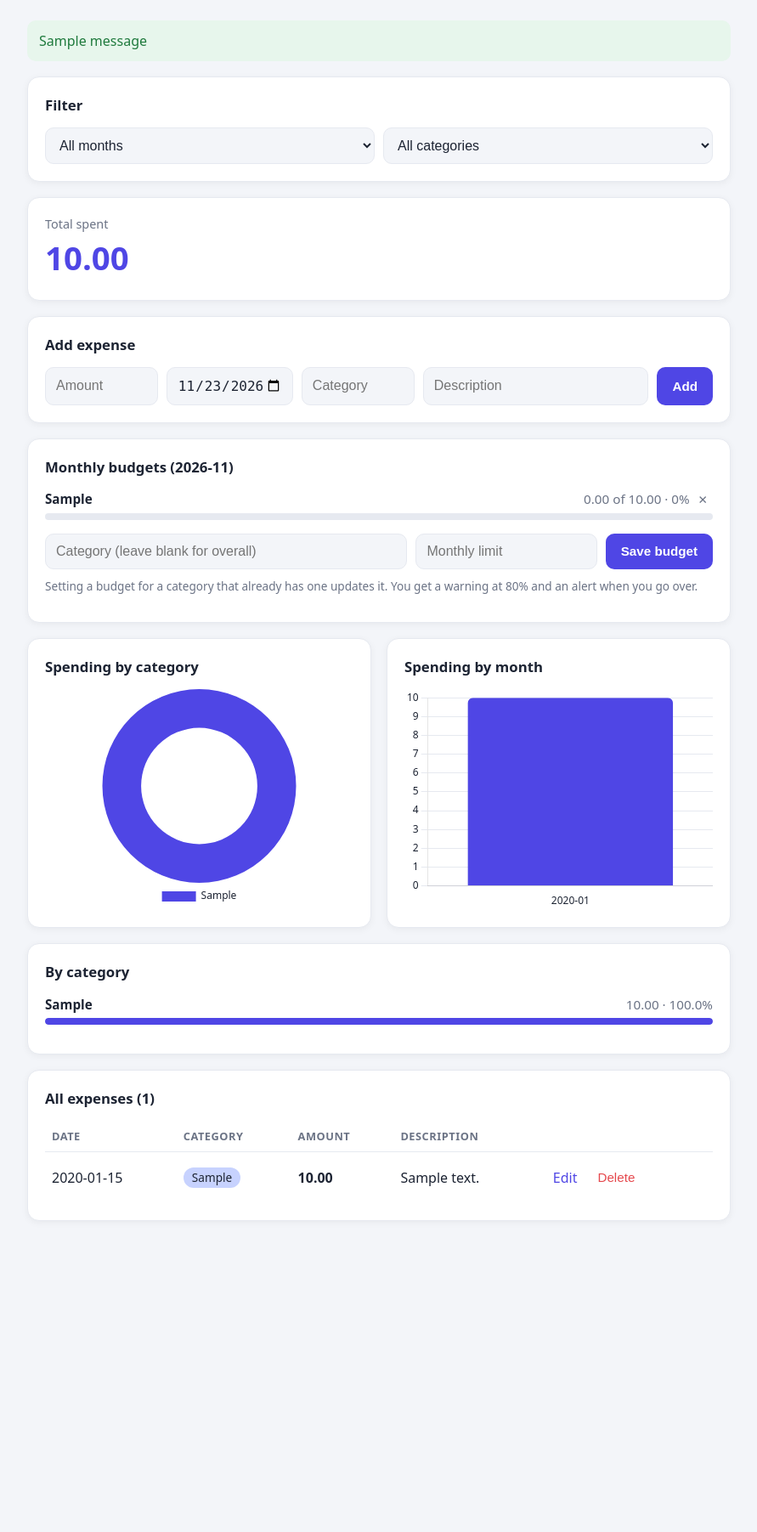
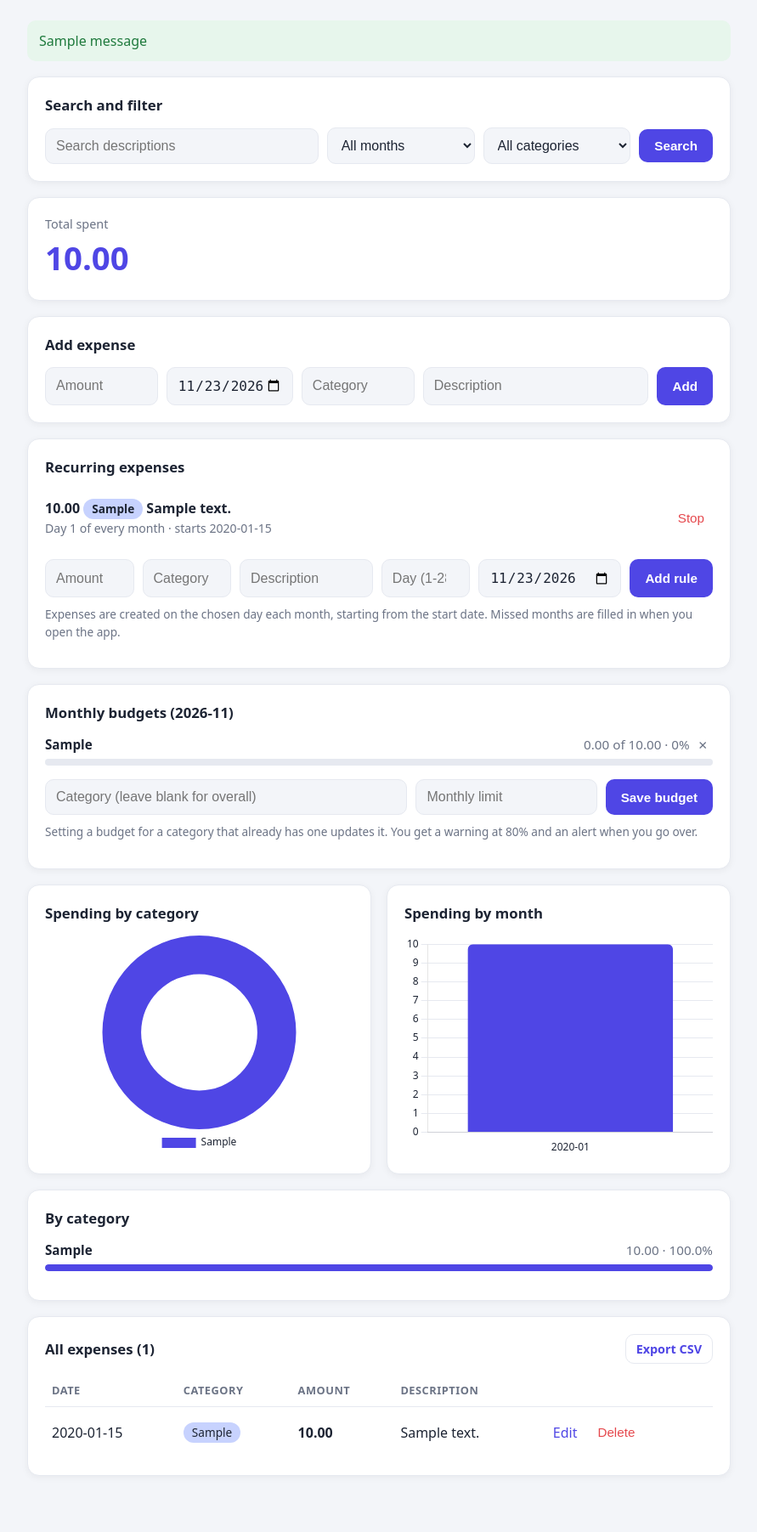
Before and after one commit to Roycline-ux/expense-tracker, a Flask app: page / in a window 1280 px wide. Shown: the part 130-1933 px from the top of the page at 85% size, without its empty margins (194-1085 px from the left). Before the commit the page ends 1567 px from the top, so only its background shows below. Run offline with Flask 3, Linux system fonts and the light colour scheme; the visitor is signed in with stand-in values (Sample User, id 1); tables that the repository leaves empty hold one stand-in row (values such as "Sample post"); one stand-in notice (Sample message) is shown.

Commit message:
Add search, CSV export and recurring expenses

```diff
--- a/app.py
+++ b/app.py
@@ -1,3 +1,5 @@
+import csv
+import io
 import os
 import re
 import sqlite3
@@ -5,7 +7,7 @@ from datetime import date
 from functools import wraps
 from flask import (
     Flask, render_template, request, redirect,
-    url_for, flash, session, g,
+    url_for, flash, session, g, Response,
 )
 from werkzeug.security import generate_password_hash, check_password_hash
 
@@ -31,6 +33,17 @@ def parse_date(text):
     except (ValueError, TypeError):
         return None
     if d > date.today():
+        return None
+    return d.isoformat()
+
+
+def parse_start_date(text):
+    """Like parse_date, but a future start date is allowed."""
+    try:
+        d = date.fromisoformat(text)
+    except (ValueError, TypeError):
+        return None
+    if d.year < 2000:
         return None
     return d.isoformat()
 
@@ -79,6 +92,21 @@ def init_db():
                 category TEXT NOT NULL DEFAULT '',
                 amount REAL NOT NULL,
                 UNIQUE (user_id, category)
+            )
+            """
+        )
+        # last_month remembers the newest month already generated ('YYYY-MM')
+        conn.execute(
+            """
+            CREATE TABLE IF NOT EXISTS recurring (
+                id INTEGER PRIMARY KEY AUTOINCREMENT,
+                user_id INTEGER NOT NULL,
+                amount REAL NOT NULL,
+                category TEXT NOT NULL,
+                description TEXT,
+                day INTEGER NOT NULL,
+                start_date TEXT NOT NULL,
+                last_month TEXT NOT NULL DEFAULT ''
             )
             """
         )
@@ -182,6 +210,68 @@ def logout():
     return redirect(url_for("login"))
 
 
+def get_filters():
+    """Read the month, category and search text from the URL."""
+    month = request.args.get("month", "")
+    if not MONTH_RE.fullmatch(month):
+        month = ""
+    category = request.args.get("category", "").strip().lower()
+    q = request.args.get("q", "").strip()[:100]
+    return month, category, q
+
+
+def build_where(uid, month, category, q):
+    """Build a safe WHERE clause (values are passed as parameters)."""
+    where = "user_id = ?"
+    params = [uid]
+    if month:
+        where += " AND substr(date, 1, 7) = ?"
+        params.append(month)
+    if category:
+        where += " AND category = ?"
+        params.append(category)
+    if q:
+        escaped = q.replace("\\", "\\\\").replace("%", "\\%").replace("_", "\\_")
+        where += " AND description LIKE ? ESCAPE '\\'"
+        params.append(f"%{escaped}%")
+    return where, params
+
+
+def apply_recurring(conn, uid):
+    """Create any recurring expenses that are due and not yet created."""
+    today = date.today()
+    rules = conn.execute(
+        "SELECT * FROM recurring WHERE user_id = ?", (uid,)
+    ).fetchall()
+
+    for r in rules:
+        start = date.fromisoformat(r["start_date"])
+        last = r["last_month"]
+        y, m = start.year, start.month
+
+        while True:
+            due = date(y, m, r["day"])
+            if due > today:
+                break
+            ym = f"{y:04d}-{m:02d}"
+            if due >= start and ym > last:
+                conn.execute(
+                    "INSERT INTO expenses (amount, category, description, date, user_id) "
+                    "VALUES (?, ?, ?, ?, ?)",
+                    (r["amount"], r["category"], r["description"], due.isoformat(), uid),
+                )
+                last = ym
+            m += 1
+            if m > 12:
+                m = 1
+                y += 1
+
+        if last != r["last_month"]:
+            conn.execute(
+                "UPDATE recurring SET last_month = ? WHERE id = ?", (last, r["id"])
+            )
+
+
 def build_budget_status(conn, uid, this_month):
     """Compare this month's spending with each budget."""
     rows = conn.execute(
@@ -232,28 +322,14 @@ def index():
     today = date.today().isoformat()
     this_month = today[:7]
 
-    month = request.args.get("month", "")
-    if not MONTH_RE.fullmatch(month):
-        month = ""
-    category = request.args.get("category", "").strip().lower()
-
-    where = "user_id = ?"
-    params = [uid]
-    if month:
-        where += " AND substr(date, 1, 7) = ?"
-        params.append(month)
-    if category:
-        where += " AND category = ?"
-        params.append(category)
-
-    # The monthly chart ignores the month filter but keeps the category filter
-    chart_where = "user_id = ?"
-    chart_params = [uid]
-    if category:
-        chart_where += " AND category = ?"
-        chart_params.append(category)
+    month, category, q = get_filters()
+    where, params = build_where(uid, month, category, q)
+    # The monthly chart ignores the month filter but keeps category and search
+    chart_where, chart_params = build_where(uid, "", category, q)
 
     with get_connection() as conn:
+        apply_recurring(conn, uid)
+
         expenses = conn.execute(
             f"SELECT * FROM expenses WHERE {where} ORDER BY date DESC, id DESC",
             params,
@@ -297,6 +373,10 @@ def index():
             )
         ]
         budget_status = build_budget_status(conn, uid, this_month)
+        recurring = conn.execute(
+            "SELECT * FROM recurring WHERE user_id = ? ORDER BY day, id",
+            (uid,),
+        ).fetchall()
 
     alerts = []
     for b in budget_status:
@@ -328,11 +408,54 @@ def index():
         this_month=this_month,
         month=month,
         category=category,
+        q=q,
         month_options=month_options,
         category_options=category_options,
         budget_status=budget_status,
         alerts=alerts,
         warn_at=WARN_AT,
+        recurring=recurring,
+    )
+
+
+def csv_safe(value):
+    """Stop spreadsheet apps from running text that starts like a formula."""
+    text = "" if value is None else str(value)
+    if text and text[0] in "=+-@\t\r":
+        return "'" + text
+    return text
+
+
+@app.route("/export")
+@login_required
+def export_csv():
+    month, category, q = get_filters()
+    where, params = build_where(g.user["id"], month, category, q)
+
+    with get_connection() as conn:
+        rows = conn.execute(
+            f"SELECT date, category, amount, description FROM expenses "
+            f"WHERE {where} ORDER BY date DESC, id DESC",
+            params,
+        ).fetchall()
+
+    out = io.StringIO()
+    writer = csv.writer(out)
+    writer.writerow(["Date", "Category", "Amount", "Description"])
+    for r in rows:
+        writer.writerow([
+            r["date"],
+            csv_safe(r["category"]),
+            f"{r['amount']:.2f}",
+            csv_safe(r["description"]),
+        ])
+
+    filename = f"expenses-{date.today().isoformat()}.csv"
+    # The leading BOM lets Excel read the file as UTF-8
+    return Response(
+        "\ufeff" + out.getvalue(),
+        mimetype="text/csv",
+        headers={"Content-Disposition": f'attachment; filename="{filename}"'},
     )
 
 
@@ -423,6 +546,59 @@ def delete(expense_id):
     return redirect(url_for("index"))
 
 
+@app.route("/recurring", methods=["POST"])
+@login_required
+def add_recurring():
+    try:
+        amount = float(request.form["amount"])
+    except (ValueError, KeyError):
+        flash("Please enter a valid amount.")
+        return redirect(url_for("index"))
+
+    if amount <= 0:
+        flash("Amount must be greater than zero.")
+        return redirect(url_for("index"))
+
+    try:
+        day = int(request.form["day"])
+    except (ValueError, KeyError):
+        flash("Please enter a day of the month from 1 to 28.")
+        return redirect(url_for("index"))
+
+    if day < 1 or day > 28:
+        flash("Day must be between 1 and 28.")
+        return redirect(url_for("index"))
+
+    start = parse_start_date(request.form.get("start", ""))
+    if start is None:
+        flash("Please enter a valid start date.")
+        return redirect(url_for("index"))
+
+    category = request.form.get("category", "").strip().lower() or "other"
+    description = request.form.get("description", "").strip()
+
+    with get_connection() as conn:
+        conn.execute(
+            "INSERT INTO recurring (user_id, amount, category, description, day, start_date) "
+            "VALUES (?, ?, ?, ?, ?, ?)",
+            (g.user["id"], amount, category, description, day, start),
+        )
+    flash("Recurring expense saved. Due expenses are added automatically.")
+    return redirect(url_for("index"))
+
+
+@app.route("/recurring/delete/<int:recurring_id>", methods=["POST"])
+@login_required
+def delete_recurring(recurring_id):
+    with get_connection() as conn:
+        conn.execute(
+            "DELETE FROM recurring WHERE id = ? AND user_id = ?",
+            (recurring_id, g.user["id"]),
+        )
+    flash("Recurring expense stopped. Past expenses were kept.")
+    return redirect(url_for("index"))
+
+
 @app.route("/budget", methods=["POST"])
 @login_required
 def set_budget():
--- a/templates/index.html
+++ b/templates/index.html
@@ -84,6 +84,7 @@
 
     form.add { display: grid; grid-template-columns: 1fr 1fr 1fr 2fr auto; gap: 10px; }
     form.budget { display: grid; grid-template-columns: 2fr 1fr auto; gap: 10px; margin-top: 16px; }
+    form.recurring-form { display: grid; grid-template-columns: 1fr 1fr 1.5fr 1fr 1fr auto; gap: 10px; margin-top: 16px; }
     form.filter { display: flex; flex-wrap: wrap; gap: 10px; align-items: center; }
     input, select {
       padding: 11px 12px;
@@ -94,7 +95,8 @@
       font-size: 1rem;
       width: 100%;
     }
-    form.filter select { width: auto; min-width: 150px; flex: 1; }
+    form.filter select { width: auto; min-width: 140px; flex: 1; }
+    form.filter input[type="search"] { width: auto; min-width: 180px; flex: 2; }
     input:focus, select:focus { outline: 2px solid var(--primary); border-color: transparent; }
 
     button {
@@ -117,8 +119,21 @@
     a.edit:hover { background: rgba(79, 70, 229, 0.12); }
     a.clear { color: var(--muted); text-decoration: none; font-size: 0.9rem; padding: 6px 4px; }
     a.clear:hover { color: var(--text); }
+    a.export {
+      color: var(--primary);
+      text-decoration: none;
+      font-weight: 600;
+      font-size: 0.9rem;
+      border: 1px solid var(--border);
+      padding: 6px 12px;
+      border-radius: 10px;
+      white-space: nowrap;
+    }
+    a.export:hover { background: rgba(79, 70, 229, 0.12); }
     .actions { display: flex; align-items: center; gap: 4px; }
     .actions form { margin: 0; }
+    .card-head { display: flex; justify-content: space-between; align-items: center; gap: 10px; margin-bottom: 14px; }
+    .card-head h2 { margin: 0; }
 
     .cat-row { margin-bottom: 14px; }
     .cat-top { display: flex; justify-content: space-between; font-size: 0.95rem; margin-bottom: 5px; gap: 8px; }
@@ -133,6 +148,20 @@
     .budget-del { display: inline; margin: 0; }
     .budget-del button { background: transparent; color: var(--muted); padding: 0 6px; font-size: 0.85rem; font-weight: 500; }
     .budget-del button:hover { background: transparent; color: var(--danger); }
+
+    .rec-row {
+      display: flex;
+      justify-content: space-between;
+      align-items: center;
+      gap: 10px;
+      padding: 10px 0;
+      border-bottom: 1px solid var(--border);
+    }
+    .rec-row:last-of-type { border-bottom: none; }
+    .rec-info { min-width: 0; }
+    .rec-title { font-weight: 600; }
+    .rec-sub { color: var(--muted); font-size: 0.88rem; }
+    .rec-row form { margin: 0; }
 
     .table-wrap { overflow-x: auto; }
     table { width: 100%; border-collapse: collapse; min-width: 560px; }
@@ -164,8 +193,8 @@
     .chart-box { position: relative; height: 260px; }
 
     @media (max-width: 640px) {
-      form.add, form.budget { grid-template-columns: 1fr; }
-      form.filter select { width: 100%; }
+      form.add, form.budget, form.recurring-form { grid-template-columns: 1fr; }
+      form.filter select, form.filter input[type="search"] { width: 100%; }
       .total { font-size: 2rem; }
       .charts { grid-template-columns: 1fr; }
     }
@@ -192,8 +221,9 @@
     {% endfor %}
 
     <div class="card">
-      <h2>Filter</h2>
+      <h2>Search and filter</h2>
       <form class="filter" method="GET" action="{{ url_for('index') }}">
+        <input type="search" name="q" value="{{ q }}" placeholder="Search descriptions" maxlength="100">
         <select name="month" onchange="this.form.submit()">
           <option value="">All months</option>
           {% for m in month_options %}
@@ -206,18 +236,18 @@
             <option value="{{ c }}" {% if c == category %}selected{% endif %}>{{ c|capitalize }}</option>
           {% endfor %}
         </select>
-        {% if month or category %}
-          <a class="clear" href="{{ url_for('index') }}">Clear filters</a>
+        <button type="submit">Search</button>
+        {% if month or category or q %}
+          <a class="clear" href="{{ url_for('index') }}">Clear</a>
         {% endif %}
-        <noscript><button type="submit">Apply</button></noscript>
       </form>
     </div>
 
     <div class="card">
       <div class="total-label">
         Total spent
-        {% if month or category %}
-          (filtered{% if month %}: {{ month }}{% endif %}{% if category %}{% if month %}, {% else %}: {% endif %}{{ category }}{% endif %})
+        {% if month or category or q %}
+          (filtered{% if month %}: {{ month }}{% endif %}{% if category %}, {{ category }}{% endif %}{% if q %}, "{{ q }}"{% endif %})
         {% endif %}
       </div>
       <div class="total">{{ "{:,.2f}".format(total) }}</div>
@@ -232,6 +262,42 @@
         <input type="text" name="description" placeholder="Description">
         <button type="submit">Add</button>
       </form>
+    </div>
+
+    <div class="card">
+      <h2>Recurring expenses</h2>
+      {% if recurring %}
+        {% for r in recurring %}
+          <div class="rec-row">
+            <div class="rec-info">
+              <div class="rec-title">
+                {{ "{:,.2f}".format(r["amount"]) }}
+                <span class="tag">{{ r["category"] }}</span>
+                {% if r["description"] %}{{ r["description"] }}{% endif %}
+              </div>
+              <div class="rec-sub">Day {{ r["day"] }} of every month &middot; starts {{ r["start_date"] }}</div>
+            </div>
+            <form method="POST" action="{{ url_for('delete_recurring', recurring_id=r['id']) }}"
+                  onsubmit="return confirm('Stop this recurring expense? Past expenses are kept.');">
+              <button class="del" type="submit">Stop</button>
+            </form>
+          </div>
+        {% endfor %}
+      {% else %}
+        <p class="empty">No recurring expenses yet.</p>
+      {% endif %}
+
+      <form class="recurring-form" method="POST" action="{{ url_for('add_recurring') }}">
+        <input type="number" name="amount" step="0.01" min="0.01" placeholder="Amount" required>
+        <input type="text" name="category" placeholder="Category">
+        <input type="text" name="description" placeholder="Description">
+        <input type="number" name="day" min="1" max="28" placeholder="Day (1-28)" required>
+        <input type="date" name="start" value="{{ today }}" title="Start date" required>
+        <button type="submit">Add rule</button>
+      </form>
+      <p class="hint" style="margin-top:10px;">
+        Expenses are created on the chosen day each month, starting from the start date. Missed months are filled in when you open the app.
+      </p>
     </div>
 
     <div class="card">
@@ -300,7 +366,12 @@
     </div>
 
     <div class="card">
-      <h2>All expenses ({{ expenses|length }})</h2>
+      <div class="card-head">
+        <h2>All expenses ({{ expenses|length }})</h2>
+        {% if expenses %}
+          <a class="export" href="{{ url_for('export_csv', month=month, category=category, q=q) }}">Export CSV</a>
+        {% endif %}
+      </div>
       {% if expenses %}
         <div class="table-wrap">
           <table>
@@ -326,7 +397,7 @@
         </div>
       {% else %}
         <p class="empty">
-          {% if month or category %}No expenses match these filters.{% else %}No expenses yet. Add your first one above.{% endif %}
+          {% if month or category or q %}No expenses match your search or filters.{% else %}No expenses yet. Add your first one above.{% endif %}
         </p>
       {% endif %}
     </div>
```
